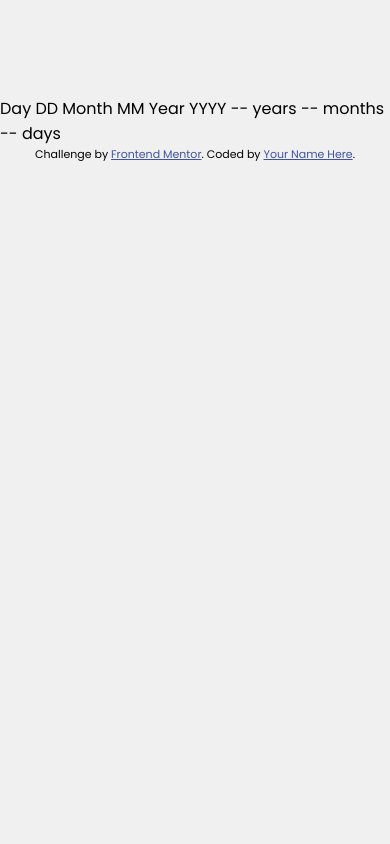
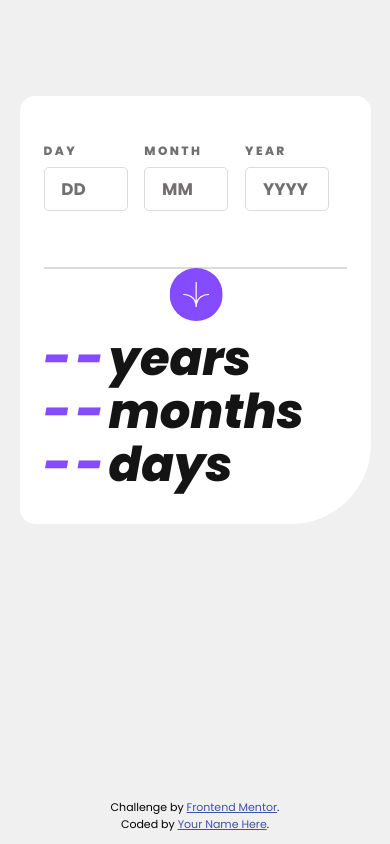
Before and after one commit to felipestefani/age-calculator, a Vue app: page / in a window 390 px wide. Built offline with nearby package versions, Linux system fonts and the light colour scheme.

Commit message:
finish designs (mobile and desktop) and begin validations

```diff
--- a/src/App.vue
+++ b/src/App.vue
@@ -1,30 +1,244 @@
 <script setup>
+import { ref } from "vue";
+
+  const day= ref('')
+  const month = ref('')
+  const year = ref('')
+  const dayEmpty = ref(false)
+  const monthEmpty = ref(false)
+  const yearEmpty = ref(false)
+
+  const checkDaySize = () => {
+    day.value.length >= 1 ? dayEmpty.value = false : ''
+    day.value.length == 2 ? document.getElementById('month').focus() : ''
+  }
+
+  const checkMonthSize = () => {
+    month.value.length >= 1 ? monthEmpty.value = false : ''
+    month.value.length == 2 ? document.getElementById('year').focus() : ''
+  }
+
+  const checkYearSize = () => {
+    year.value.length >= 1 ? yearEmpty.value = false : ''
+  }
+
+  const calculateAge = () => {
+    day.value.length == 0 ? dayEmpty.value = true : ''
+    month.value.length == 0 ? monthEmpty.value = true : ''
+    year.value.length == 0 ? yearEmpty.value = true : ''
+  }
 
 </script>
 
 <template>
+  <div class="teste">
   <div class="container">
-    Day
-    DD
-
-    Month
-    MM
-
-    Year
-    YYYY
-
-    -- years
-    -- months
-    -- days
-
+    <form class="inputs" @submit.prevent="calculateAge">
+      <div class="inputs">
+      <div class="day">
+        <label for="day">
+          <p class="label">Day</p>
+          <input :class="{error: dayEmpty}" id="day" type="text" placeholder="DD" maxlength="2" v-model="day" @keyup="checkDaySize">
+          <span class="validation" v-if="dayEmpty">This field is required</span>
+        </label>
+      </div>
+      <div class="month">
+        <label for="month">
+          <p class="label">Month</p>
+          <input :class="{error: monthEmpty}" id="month" type="text" placeholder="MM" maxlength="2" v-model="month" @keyup="checkMonthSize">
+          <span class="validation" v-if="monthEmpty">This field is required</span>
+        </label>
+      </div>
+      <div class="year">
+        <label for="year">
+          <p class="label year">Year</p>
+          <input :class="{error: yearEmpty}" id="year" type="text" placeholder="YYYY" maxlength="4" v-model="year" @keyup="checkYearSize">
+          <span class="validation" v-if="yearEmpty">This field is required</span>
+        </label>
+      </div>
+    </div>
+    <div class="line">
+      <div class="one_line"></div>
+      <button><img src="./assets/images/icon-arrow.svg" alt="arrow icon"></button>
+    </div>
+  </form>
+    <div class="display">
+      <p><span>--</span>years</p>
+      <p><span>--</span>months</p>
+      <p><span>--</span>days</p>
+    </div>
     <div class="attribution">
       Challenge by <a href="https://www.frontendmentor.io?ref=challenge" target="_blank">Frontend Mentor</a>.
       Coded by <a href="#">Your Name Here</a>.
     </div>
   </div>
+</div>
 </template>
 
 <style scoped>
-  .attribution { font-size: 11px; text-align: center; }
-  .attribution a { color: hsl(228, 45%, 44%); }
+.teste {
+  width:100vw;
+  display: flex;
+  justify-content: center;
+  align-items: center;
+}
+  .container {
+    display: flex;
+    flex-direction: column;
+    background-color: var(--white);
+    border-radius: 20px 20px 180px 20px;
+    padding: 3em;
+    max-width: 50em;
+    width: 90%;
+    max-height: 40em;
+  }
+  form{
+    display: flex;
+    flex-direction: column;
+  }
+  .inputs {
+    display: flex;
+  }
+  .day, .month, .year {
+    display: flex;
+    flex-direction: column;
+  }
+  label {
+    letter-spacing: 0.2em;
+    color: var(--smokey-grey);
+    font-weight: 700;
+    font-style: normal;
+    font-size: 16px;
+    text-transform: uppercase;
+    display: flex;
+    flex-direction: column;
+  }
+  .label{
+    font-size: 1em;
+    color: var(--smokey-grey);
+    font-style: normal;
+    margin-bottom: 0.5em;
+  }
+  .year {
+    margin-right: 10em;
+  }
+  input {
+    font-size: var(--font-size);
+    width: 4.5em;
+    margin-top: 0.2em;
+    margin-right: 1em;
+    border: none;
+    border: 1px solid var(--light-grey);
+    border-radius: 5px;
+    padding: 0.2em 0.8em;
+    font-weight: 700;
+  }
+  .error{
+    border: 1px solid var(--light-red);
+  }
+  .validation {
+    color: var(--light-red);
+    font-size: 11px;
+    font-weight: 400;
+    font-style: italic;
+    text-transform: none;
+  }
+  ::placeholder{
+    color: var(--smokey-grey);
+  }
+  .line{
+    display: flex;
+    align-items: center;
+    width: 100%;
+  }
+  .one_line{
+    border: 0.5px solid var(--light-grey);
+    width: 100%;
+  }
+  button {
+    border: none;
+    background-color: transparent;
+  }
+  img {
+    background-color: var(--purple);
+    padding: 1.5em;
+    border-radius: 100%;
+  }
+  p {
+    color: var(--off-black);
+    font-size: 6rem;
+    font-weight: 800;
+    font-style: italic;
+    line-height: 1.1em;
+  }
+  span {
+    color: var(--purple);
+    letter-spacing: 0.1em;
+  }
+  .attribution {
+    font-size: 11px;
+    text-align: center;
+    position: absolute;
+    bottom: 1em;
+    left: 50%;
+    transform: translate(-50%,0);
+  }
+  .attribution a {
+    color: hsl(228, 45%, 44%);
+  }
+  input:hover {
+    cursor: pointer;
+  }
+  img:hover{
+    cursor: pointer;
+    background-color: var(--off-black);
+  }
+  input:focus{
+    outline: none;
+    border: 2px solid var(--purple-light);
+    caret-color: var(--purple-light);
+  }
+
+  @media (max-width: 750px) {
+    .container{
+      width: 90%;
+      padding: 3em 0em 2em 1.5em;
+      border-radius: 15px 15px 80px 15px;
+    }
+    label{
+      font-size: 12px;
+    }
+    .year {
+      margin-right: 0.5em;
+    }
+    p{
+      font-size: 3em;
+    }
+    input{
+      /* margin: 0; */
+      width: 5em;
+      font-size: 1.4em;
+      padding: 0.5em 1em;
+    }
+    .line{
+      position: relative;
+      margin: 3.5em 0;
+    }
+    .one_line{
+      align-items: center;
+      justify-content: center;
+      width: 100%;
+      margin-right: 1.5em;
+    }
+    img{
+      width: 4em;
+      padding: 1em;
+      position: absolute;
+      left: 50%;
+      transform: translate(-70%, 0);
+    }
+    .display{
+      margin-top: 0.5em;
+    }
+  }
 </style>
```
